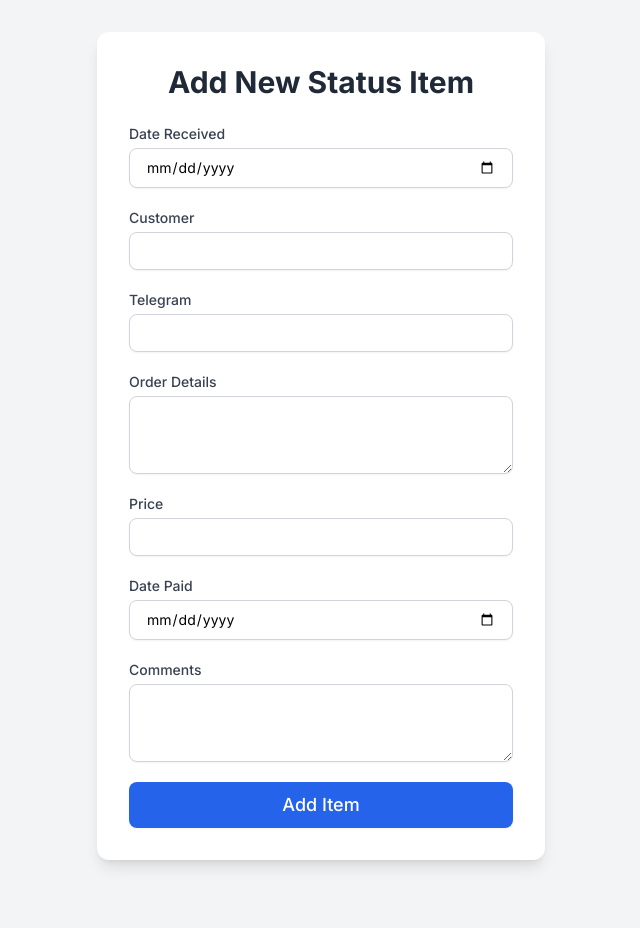
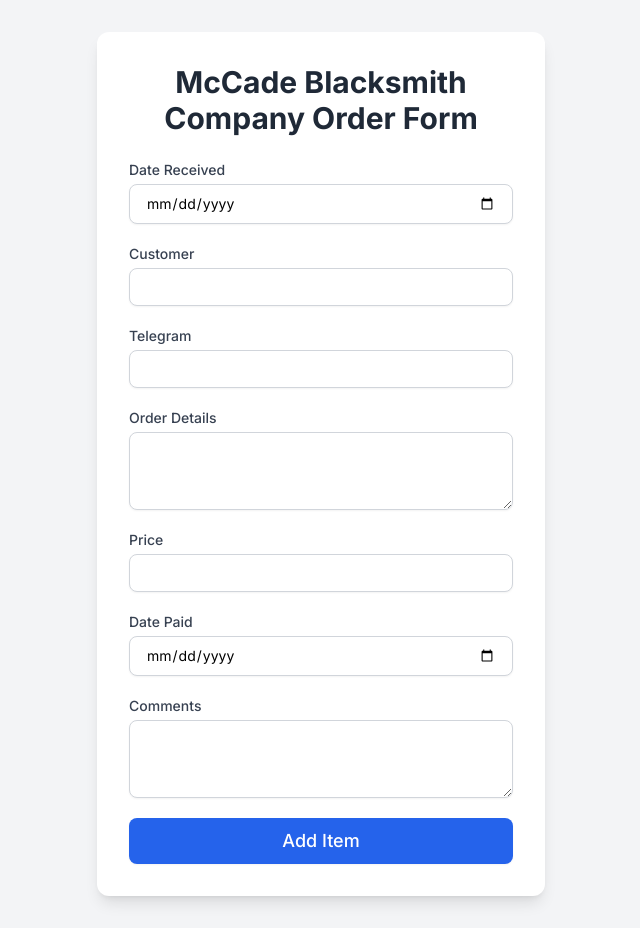
Before and after one commit to BigThinkAlert/BigThinkAlert.github.io, a plain HTML site: page index.html in a window 1280 px wide. Shown: the whole page, without its empty margins (319-959 px from the left). Before the commit the page ends 892 px from the top, so only its background shows below. Drawn offline with nearby package versions, Linux system fonts and the light colour scheme.

Commit message:
Update index.html

```diff
--- a/index.html
+++ b/index.html
@@ -17,7 +17,7 @@
 </head>
 <body class="flex items-center justify-center min-h-screen p-4 sm:p-6 lg:p-8">
     <div class="bg-white p-6 sm:p-8 rounded-xl shadow-lg w-full max-w-md">
-        <h1 class="text-3xl font-bold text-center text-gray-800 mb-6">Add New Status Item</h1>
+        <h1 class="text-3xl font-bold text-center text-gray-800 mb-6">McCade Blacksmith Company Order Form</h1>
 
         <form id="statusForm" class="space-y-5">
             <!-- Date Received Field - Required -->
```
